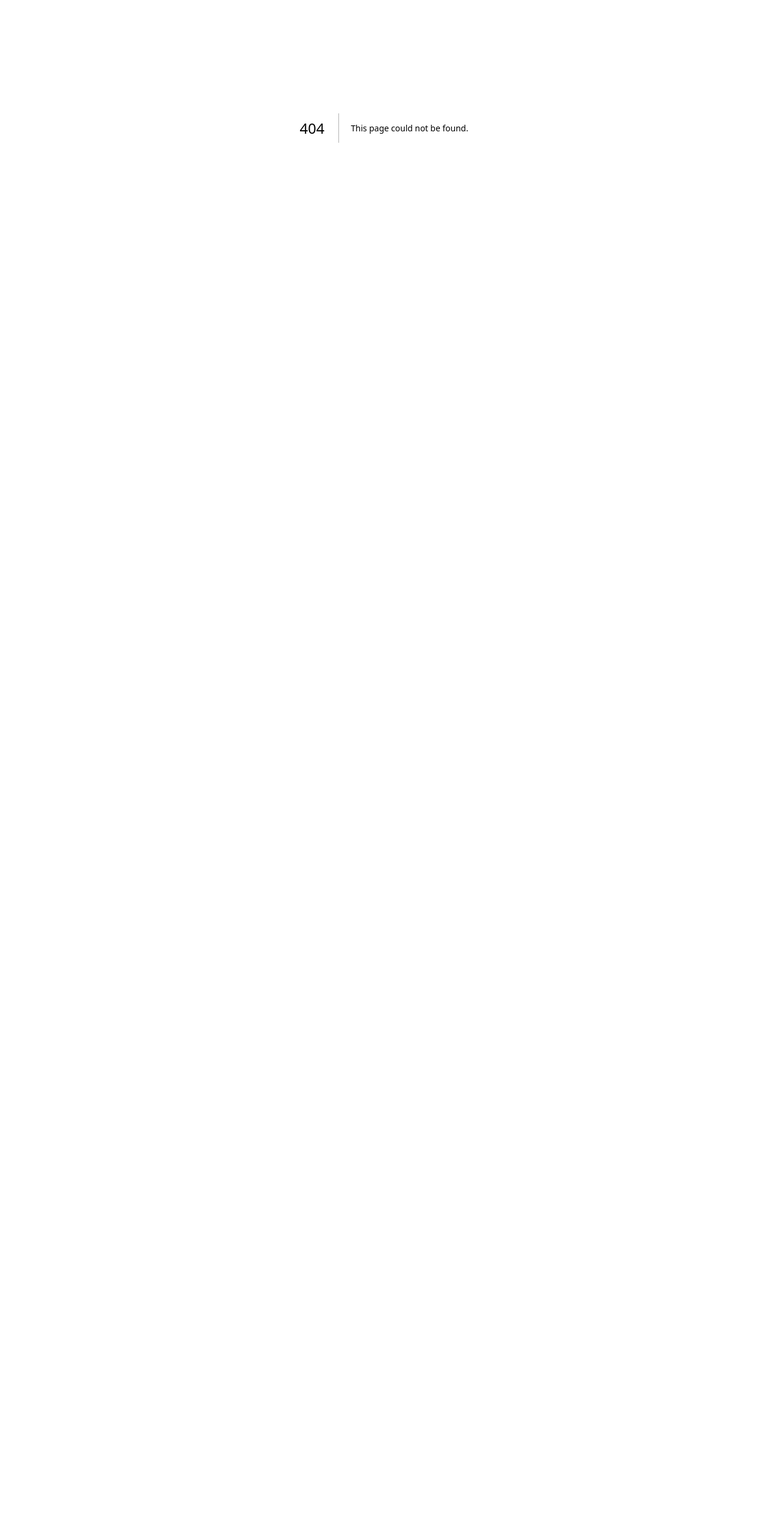
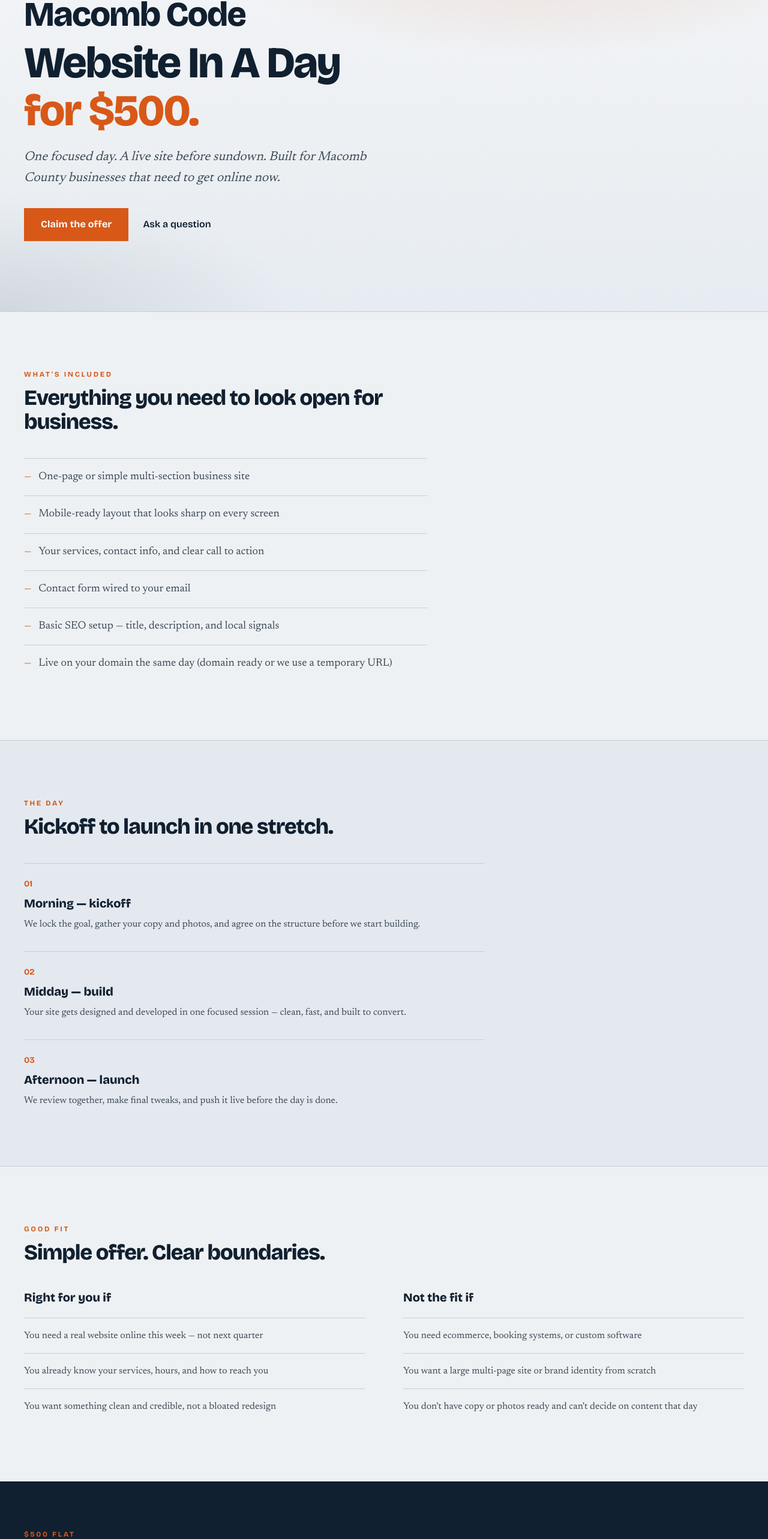
Before and after one commit to austynchalifour/macombcode, a Next.js app: page /offer in a window 1280 px wide. Before the commit this address had no page. Shown: the part 187-2753 px from the top of the page at 60% size. Before the commit the page ends 800 px from the top, so only its background shows below. Built offline with nearby package versions, Linux system fonts and the light colour scheme.

Commit message:
Add Website In A Day offer page at /offer.

```diff
--- /dev/null
+++ b/app/offer/layout.tsx
@@ -0,0 +1,18 @@
+import type { Metadata } from "next";
+
+export const metadata: Metadata = {
+  title: "Website In A Day — $500 | Macomb Code",
+  description:
+    "Get a professional business website built and live in one day for $500. A focused Macomb Code offer for local businesses that need to get online fast.",
+  alternates: {
+    canonical: "/offer",
+  },
+};
+
+export default function OfferLayout({
+  children,
+}: {
+  children: React.ReactNode;
+}) {
+  return children;
+}
--- /dev/null
+++ b/app/offer/page.tsx
@@ -0,0 +1,200 @@
+import Link from "next/link";
+import Nav from "@/components/Nav";
+import Footer from "@/components/Footer";
+import Reveal from "@/components/Reveal";
+import { business } from "@/data/business";
+
+const included = [
+  "One-page or simple multi-section business site",
+  "Mobile-ready layout that looks sharp on every screen",
+  "Your services, contact info, and clear call to action",
+  "Contact form wired to your email",
+  "Basic SEO setup — title, description, and local signals",
+  "Live on your domain the same day (domain ready or we use a temporary URL)",
+];
+
+const dayPlan = [
+  {
+    step: "01",
+    title: "Morning — kickoff",
+    copy: "We lock the goal, gather your copy and photos, and agree on the structure before we start building.",
+  },
+  {
+    step: "02",
+    title: "Midday — build",
+    copy: "Your site gets designed and developed in one focused session — clean, fast, and built to convert.",
+  },
+  {
+    step: "03",
+    title: "Afternoon — launch",
+    copy: "We review together, make final tweaks, and push it live before the day is done.",
+  },
+];
+
+const fit = [
+  {
+    title: "Right for you if",
+    items: [
+      "You need a real website online this week — not next quarter",
+      "You already know your services, hours, and how to reach you",
+      "You want something clean and credible, not a bloated redesign",
+    ],
+  },
+  {
+    title: "Not the fit if",
+    items: [
+      "You need ecommerce, booking systems, or custom software",
+      "You want a large multi-page site or brand identity from scratch",
+      "You don't have copy or photos ready and can't decide on content that day",
+    ],
+  },
+];
+
+export default function OfferPage() {
+  return (
+    <>
+      <div className="hero-atmosphere relative min-h-[78svh] overflow-hidden md:min-h-[82svh]">
+        <div className="hero-grain absolute inset-0" aria-hidden />
+        <Nav />
+        <section className="relative z-10 mx-auto flex min-h-[calc(78svh-4rem)] max-w-7xl flex-col justify-center px-5 pb-16 pt-8 md:min-h-[calc(82svh-4.5rem)] md:px-10 md:pb-24 md:pt-10">
+          <p className="animate-rise font-display text-[clamp(2.2rem,4.8vw,3.6rem)] font-extrabold leading-[0.98] tracking-[-0.03em] text-navy">
+            {business.name}
+          </p>
+          <h1 className="animate-rise animate-rise-delay-1 mt-4 max-w-4xl font-display text-[clamp(2.6rem,6vw,4.6rem)] font-extrabold leading-[0.98] tracking-[-0.03em] text-navy">
+            Website In A Day
+            <span className="mt-2 block text-orange">for $500.</span>
+          </h1>
+          <p className="animate-rise animate-rise-delay-2 mt-6 max-w-xl text-xl leading-relaxed text-ink-muted italic md:text-[1.35rem]">
+            One focused day. A live site before sundown. Built for Macomb County
+            businesses that need to get online now.
+          </p>
+          <div className="animate-rise animate-rise-delay-3 mt-8 flex flex-wrap items-center gap-5">
+            <Link href="/book" className="cta-primary text-base">
+              Claim the offer
+            </Link>
+            <Link
+              href="/?plan=Website%20In%20A%20Day#contact"
+              className="cta-secondary text-base"
+            >
+              Ask a question
+            </Link>
+          </div>
+        </section>
+      </div>
+
+      <section className="border-t border-mist bg-paper">
+        <div className="mx-auto max-w-7xl px-5 py-16 md:px-10 md:py-24">
+          <Reveal>
+            <p className="font-display text-xs font-bold uppercase tracking-[0.22em] text-orange">
+              What&apos;s included
+            </p>
+            <h2 className="mt-3 max-w-2xl font-display text-3xl font-extrabold tracking-[-0.03em] text-navy md:text-4xl">
+              Everything you need to look open for business.
+            </h2>
+            <ul className="mt-10 max-w-2xl space-y-0">
+              {included.map((item) => (
+                <li
+                  key={item}
+                  className="border-t border-mist py-4 text-lg leading-relaxed text-ink-muted"
+                >
+                  <span className="mr-3 text-orange">—</span>
+                  {item}
+                </li>
+              ))}
+            </ul>
+          </Reveal>
+        </div>
+      </section>
+
+      <section className="border-t border-mist bg-paper-warm">
+        <div className="mx-auto max-w-7xl px-5 py-16 md:px-10 md:py-24">
+          <Reveal>
+            <p className="font-display text-xs font-bold uppercase tracking-[0.22em] text-orange">
+              The day
+            </p>
+            <h2 className="mt-3 max-w-2xl font-display text-3xl font-extrabold tracking-[-0.03em] text-navy md:text-4xl">
+              Kickoff to launch in one stretch.
+            </h2>
+            <ol className="mt-10 max-w-3xl space-y-8">
+              {dayPlan.map((item) => (
+                <li key={item.step} className="border-t border-mist pt-6">
+                  <p className="font-display text-sm font-bold text-orange">
+                    {item.step}
+                  </p>
+                  <h3 className="mt-2 font-display text-xl font-extrabold text-navy">
+                    {item.title}
+                  </h3>
+                  <p className="mt-2 text-base leading-relaxed text-ink-muted">
+                    {item.copy}
+                  </p>
+                </li>
+              ))}
+            </ol>
+          </Reveal>
+        </div>
+      </section>
+
+      <section className="border-t border-mist bg-paper">
+        <div className="mx-auto max-w-7xl px-5 py-16 md:px-10 md:py-24">
+          <Reveal>
+            <p className="font-display text-xs font-bold uppercase tracking-[0.22em] text-orange">
+              Good fit
+            </p>
+            <h2 className="mt-3 max-w-2xl font-display text-3xl font-extrabold tracking-[-0.03em] text-navy md:text-4xl">
+              Simple offer. Clear boundaries.
+            </h2>
+            <div className="mt-10 grid gap-12 md:grid-cols-2 md:gap-16">
+              {fit.map((column) => (
+                <div key={column.title}>
+                  <h3 className="font-display text-xl font-extrabold text-navy">
+                    {column.title}
+                  </h3>
+                  <ul className="mt-5 space-y-0">
+                    {column.items.map((item) => (
+                      <li
+                        key={item}
+                        className="border-t border-mist py-4 text-base leading-relaxed text-ink-muted"
+                      >
+                        {item}
+                      </li>
+                    ))}
+                  </ul>
+                </div>
+              ))}
+            </div>
+          </Reveal>
+        </div>
+      </section>
+
+      <section className="bg-navy text-paper">
+        <div className="mx-auto max-w-7xl px-5 py-16 md:px-10 md:py-20">
+          <Reveal>
+            <p className="font-display text-xs font-bold uppercase tracking-[0.22em] text-orange">
+              $500 flat
+            </p>
+            <h2 className="mt-3 max-w-2xl font-display text-3xl font-extrabold tracking-[-0.03em] md:text-4xl">
+              Ready to get online in a day?
+            </h2>
+            <p className="mt-4 max-w-xl text-lg leading-relaxed text-paper/75 italic">
+              Book a call and we&apos;ll lock your build day. Prefer to write
+              first? Send a note — we usually reply the same business day.
+            </p>
+            <div className="mt-8 flex flex-wrap items-center gap-5">
+              <Link href="/book" className="cta-primary text-base">
+                Book your day
+              </Link>
+              <a
+                href={business.phoneTel}
+                className="font-display text-base font-semibold text-paper underline decoration-orange/50 underline-offset-4 transition-colors hover:text-orange"
+              >
+                {business.phone}
+              </a>
+            </div>
+          </Reveal>
+        </div>
+      </section>
+
+      <Footer />
+    </>
+  );
+}
--- a/components/Contact.tsx
+++ b/components/Contact.tsx
@@ -15,7 +15,7 @@ export default function Contact() {
     const plan = new URLSearchParams(window.location.search).get("plan");
     if (!plan) return;
     setMessage(
-      `I'm interested in the ${plan} retainer. Here's a bit about what I need:\n\n`,
+      `I'm interested in ${plan}. Here's a bit about what I need:\n\n`,
     );
   }, []);
 
--- a/components/Footer.tsx
+++ b/components/Footer.tsx
@@ -106,6 +106,14 @@ export default function Footer() {
               </li>
               <li>
                 <Link
+                  href="/offer"
+                  className="transition-colors hover:text-navy"
+                >
+                  Website In A Day
+                </Link>
+              </li>
+              <li>
+                <Link
                   href="/referral"
                   className="transition-colors hover:text-navy"
                 >
--- a/lib/sitemaps.ts
+++ b/lib/sitemaps.ts
@@ -46,6 +46,7 @@ export function buildMainSitemap(): MetadataRoute.Sitemap {
     }),
     entry("/analyze", { changeFrequency: "weekly", priority: 0.8 }),
     entry("/book", { changeFrequency: "weekly", priority: 0.85 }),
+    entry("/offer", { changeFrequency: "weekly", priority: 0.85 }),
     entry("/referral", { changeFrequency: "monthly", priority: 0.7 }),
     entry("/site-map", { changeFrequency: "monthly", priority: 0.4 }),
     entry("/site-map/cities", { changeFrequency: "monthly", priority: 0.4 }),
@@ -125,6 +126,7 @@ export function getSiteMapGroups() {
         },
         { href: "/analyze", label: "Website analyzer" },
         { href: "/book", label: "Book a call" },
+        { href: "/offer", label: "Website In A Day" },
         { href: "/referral", label: "Referral program" },
         { href: "/#work", label: "Work" },
         { href: "/#contact", label: "Contact" },
```
